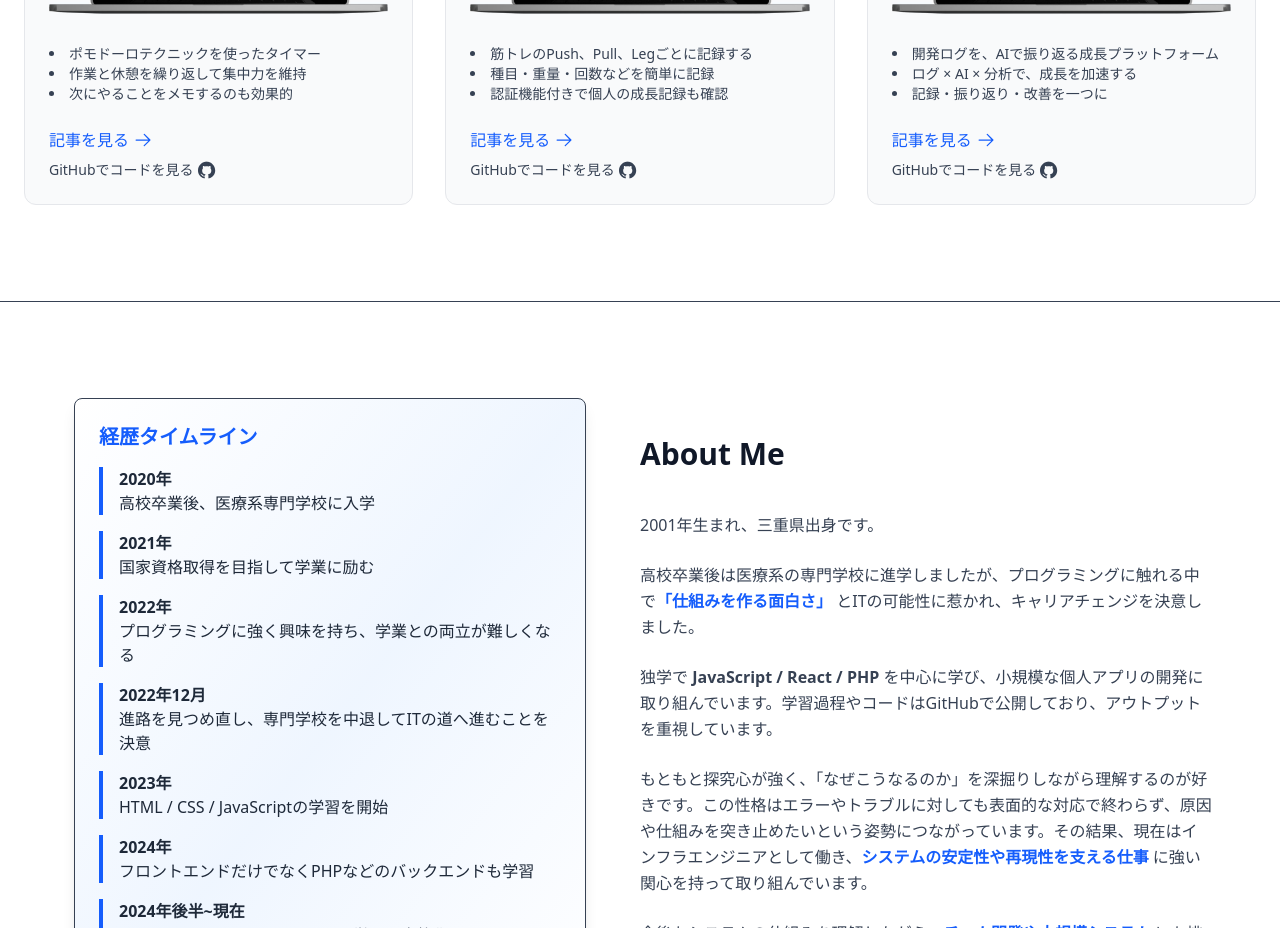
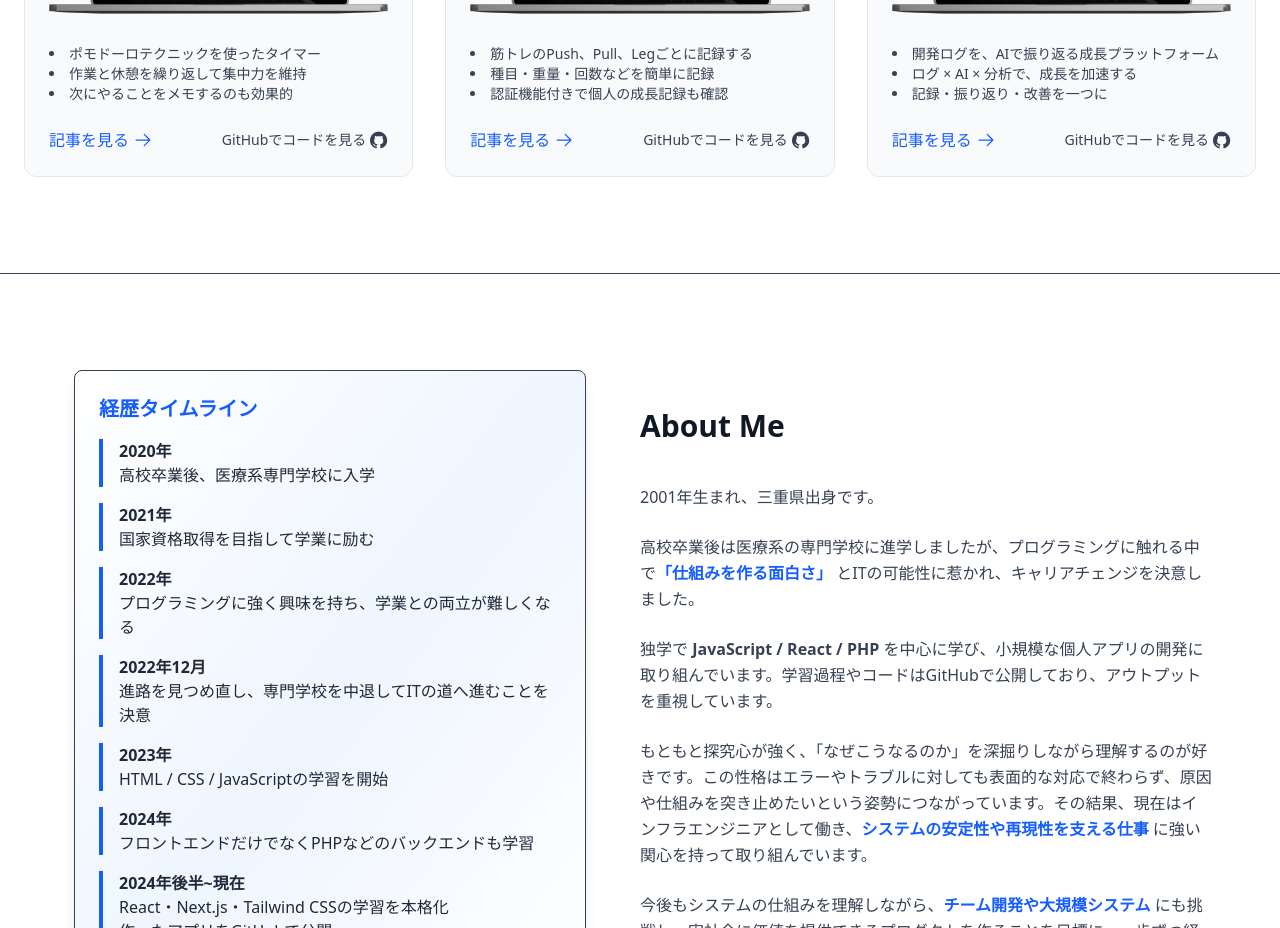
Before and after one commit to yoscodes/portfolio-site, a Next.js app: page / in a window 1280 px wide. Shown: the part 1100-2028 px from the top of the page. Built offline with nearby package versions, Linux system fonts and the light colour scheme.

Commit message:
レイアウト修正

```diff
--- a/src/app/components/portfolio/ProjectCard.tsx
+++ b/src/app/components/portfolio/ProjectCard.tsx
@@ -66,8 +66,8 @@ export default function ProjectCard({
           ))}
         </ul>
 
-        {/* 🟢 ボタンが常に下部に揃うように */}
-        <div className="mt-auto flex flex-col gap-2">
+        {/* 🟢 ボタンが常に下部に揃うように（横並び・GitHubを右端に配置） */}
+        <div className="mt-auto flex w-full items-center gap-3">
           {link && (
             <a
               href={link}
@@ -92,7 +92,7 @@ export default function ProjectCard({
               href={githubLink}
               target="_blank"
               rel="noopener noreferrer"
-              className="text-gray-700 hover:text-gray-900 font-medium flex items-center text-sm"
+              className="ml-auto text-gray-700 hover:text-gray-900 font-medium flex items-center text-sm"
             >
               GitHubでコードを見る
               <svg
```
